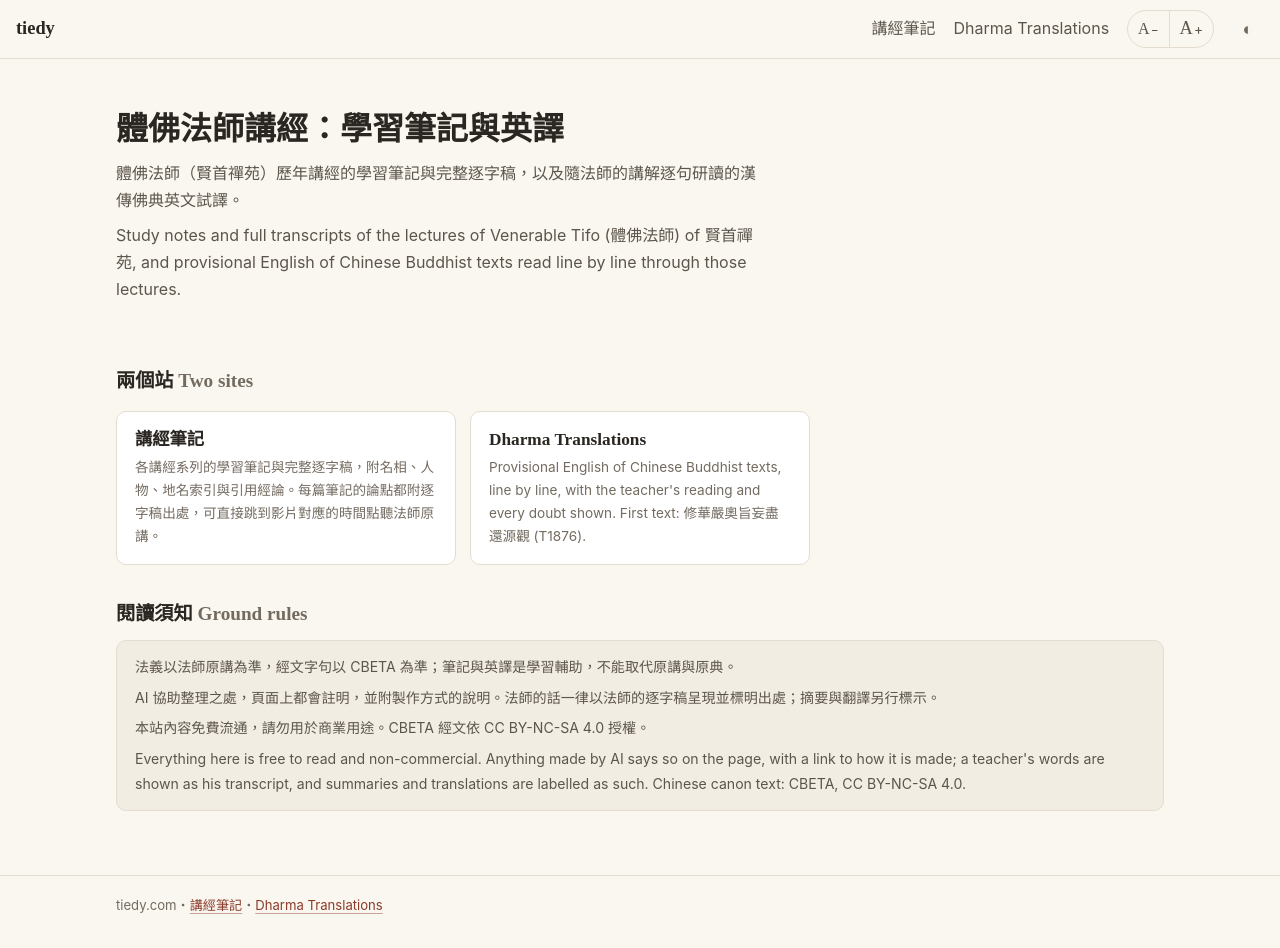
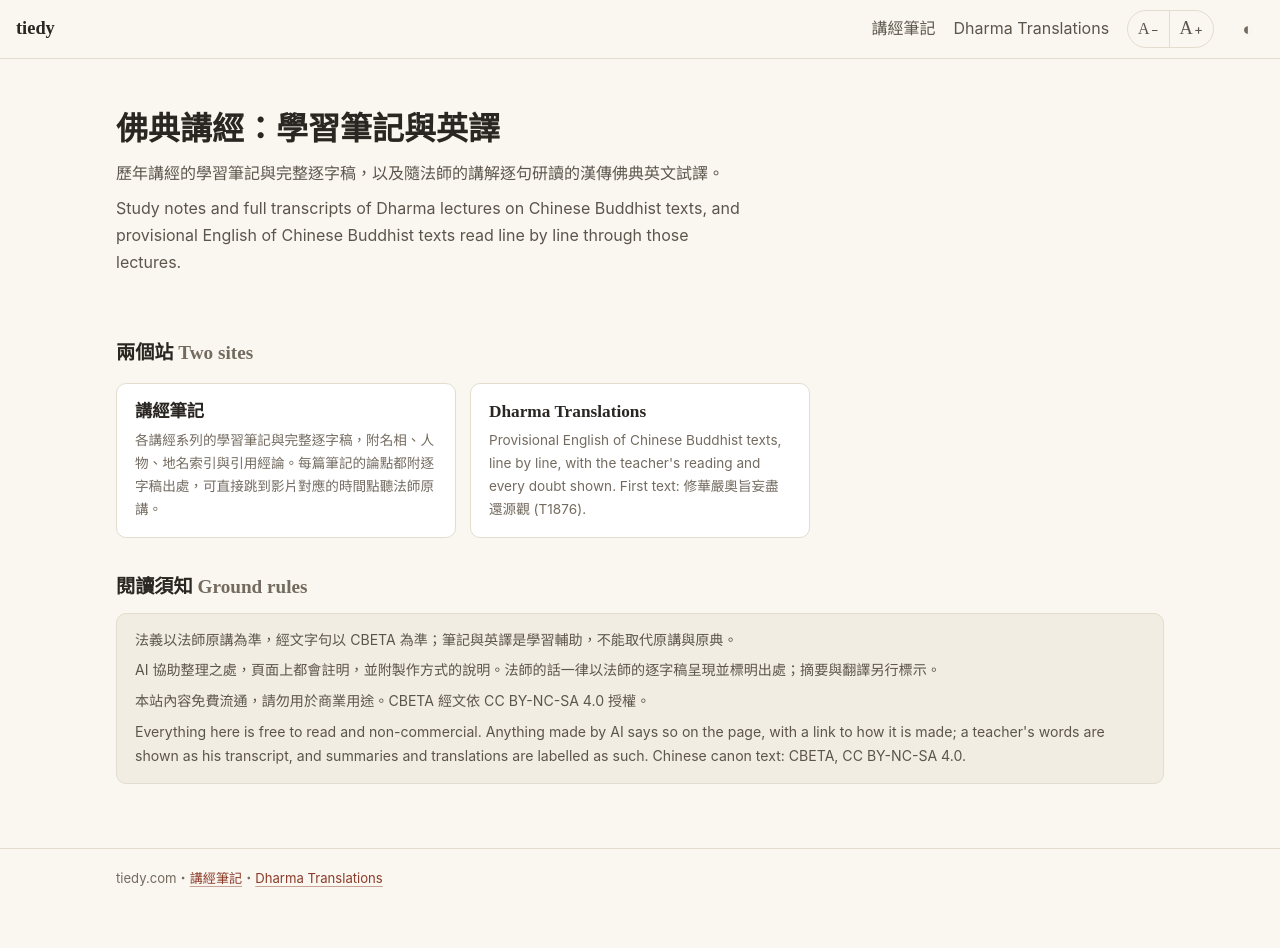
Before and after one commit to tamondigital/tamondigital.github.io, a plain HTML site: page index.html in a window 1280 px wide. After the commit the page ends 921 px from the top, so only its background shows below. Drawn offline with Linux system fonts and the light colour scheme.

Commit message:
tiedy.com: neutral lotus favicon (svg, ico, apple-touch) at the root so /favicon.ico resolves; landing page copy no longer names a teacher

```diff
--- a/index.html
+++ b/index.html
@@ -3,20 +3,22 @@
 <head>
 <meta charset="utf-8">
 <meta name="viewport" content="width=device-width, initial-scale=1">
-<title>tiedy｜體佛法師講經：學習筆記與英譯</title>
-<meta name="description" content="體佛法師（賢首禪苑）講經的學習筆記與完整逐字稿，以及漢傳佛典的英文試譯。免費閱讀，非商業。">
+<title>tiedy｜佛典講經：學習筆記與英譯</title>
+<meta name="description" content="講經的學習筆記與完整逐字稿，以及漢傳佛典的英文試譯。免費閱讀，非商業。">
 <link rel="canonical" href="https://tiedy.com/">
 <meta property="og:site_name" content="tiedy">
-<meta property="og:title" content="tiedy｜體佛法師講經：學習筆記與英譯">
-<meta property="og:description" content="體佛法師（賢首禪苑）講經的學習筆記與完整逐字稿，以及漢傳佛典的英文試譯。免費閱讀，非商業。">
+<meta property="og:title" content="tiedy｜佛典講經：學習筆記與英譯">
+<meta property="og:description" content="講經的學習筆記與完整逐字稿，以及漢傳佛典的英文試譯。免費閱讀，非商業。">
 <meta property="og:type" content="website">
 <meta property="og:url" content="https://tiedy.com/">
 <meta property="og:locale" content="zh_TW">
 <meta property="og:image" content="https://tiedy.com/dharma-notes/og.png">
 <meta name="twitter:card" content="summary_large_image">
-<link rel="icon" href="/dharma-notes/favicon.svg" type="image/svg+xml">
+<link rel="icon" href="/favicon.svg" type="image/svg+xml">
+<link rel="icon" href="/favicon.ico" sizes="48x48">
+<link rel="apple-touch-icon" href="/apple-touch-icon.png">
 <link rel="sitemap" href="/sitemap.xml">
-<script type="application/ld+json">{"@context":"https://schema.org","@type":"WebSite","name":"tiedy","alternateName":"體佛法師講經筆記與英譯","url":"https://tiedy.com/","inLanguage":["zh-Hant","en"],"description":"體佛法師（賢首禪苑）講經的學習筆記與完整逐字稿，以及漢傳佛典的英文試譯。"}</script>
+<script type="application/ld+json">{"@context":"https://schema.org","@type":"WebSite","name":"tiedy","alternateName":"講經筆記與英譯","url":"https://tiedy.com/","inLanguage":["zh-Hant","en"],"description":"講經的學習筆記與完整逐字稿，以及漢傳佛典的英文試譯。"}</script>
 <link rel="stylesheet" href="/theme/tokens.css">
 <link rel="stylesheet" href="/theme/chrome.css">
 <script>
@@ -47,9 +49,9 @@
 </div></header>
 <main id="main" tabindex="-1" class="page">
   <section class="hero">
-    <h1>體佛法師講經：學習筆記與英譯</h1>
-    <p>體佛法師（賢首禪苑）歷年講經的學習筆記與完整逐字稿，以及隨法師的講解逐句研讀的漢傳佛典英文試譯。</p>
-    <p lang="en">Study notes and full transcripts of the lectures of Venerable Tifo (體佛法師) of 賢首禪苑, and provisional English of Chinese Buddhist texts read line by line through those lectures.</p>
+    <h1>佛典講經：學習筆記與英譯</h1>
+    <p>歷年講經的學習筆記與完整逐字稿，以及隨法師的講解逐句研讀的漢傳佛典英文試譯。</p>
+    <p lang="en">Study notes and full transcripts of Dharma lectures on Chinese Buddhist texts, and provisional English of Chinese Buddhist texts read line by line through those lectures.</p>
   </section>
 
   <h2 class="section-title">兩個站 <span class="muted" lang="en">Two sites</span></h2>
```
Also changed, not shown: apple-touch-icon.png (added), favicon.ico (added), favicon.svg (added), llms.txt.
